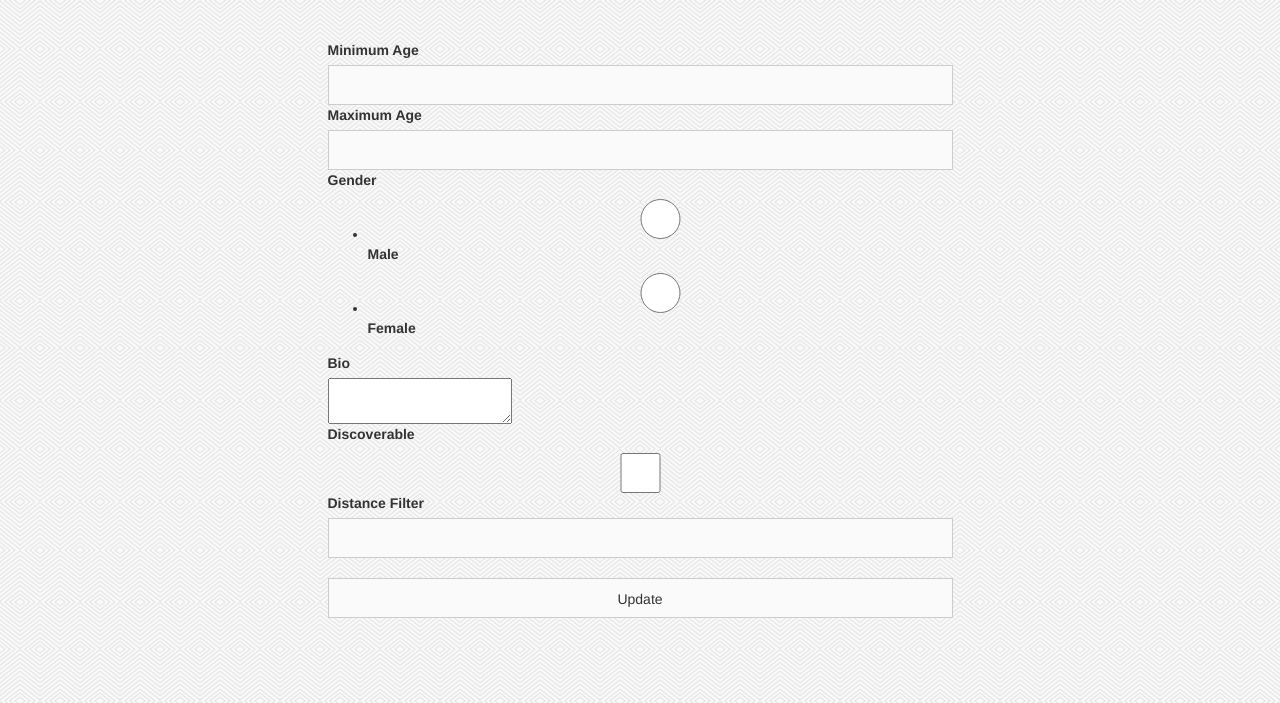
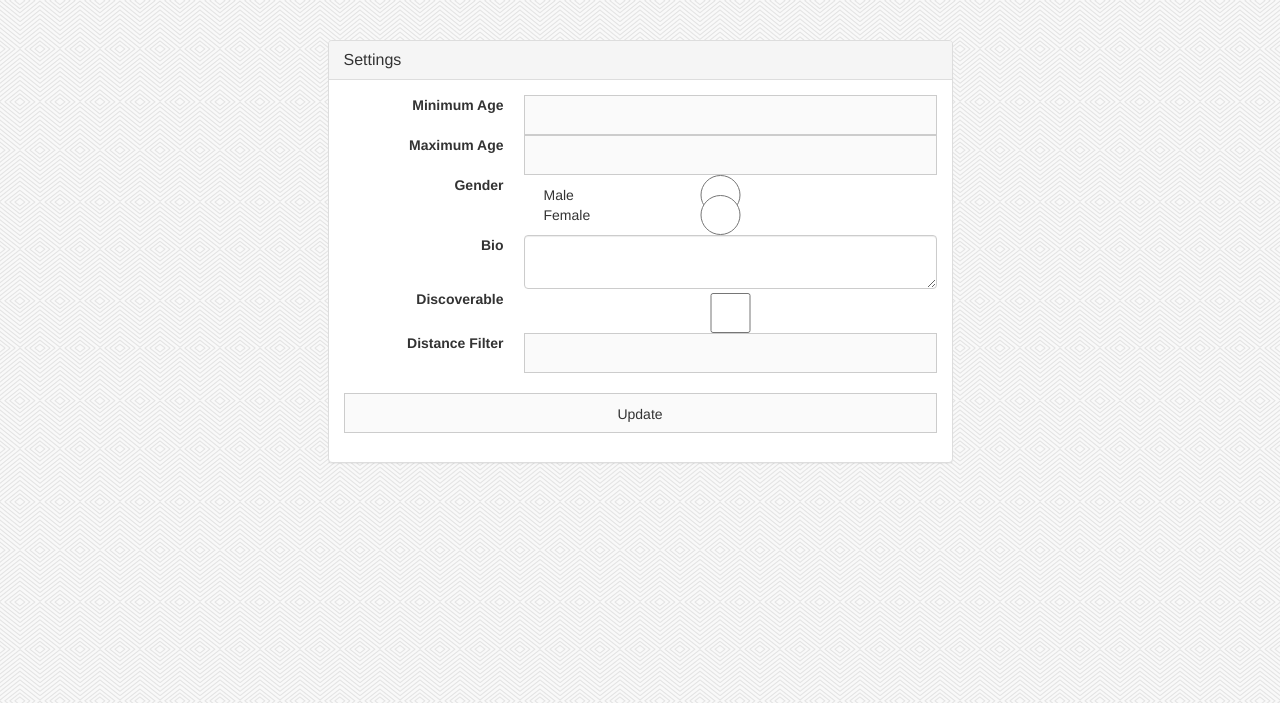
Before and after one commit to harababurel/pynder-iss, a Flask app: template src/templates/settings.html in a window 1280 px wide. Shown: the part 52-755 px from the top of the page. Run offline with Flask 2, Linux system fonts and the light colour scheme; the template is opened without the code that fills it: values that come from a table or form of the project are taken from there, others are empty; some libraries are stand-ins or nearby versions.

Commit message:
Wrote CSS and bootstrap classes for settings, fixed minor bug in form_util.py
Signed-off-by: Robert Iurisniti <iurisnit.robert@gmail.com>

```diff
--- a/src/form_util.py
+++ b/src/form_util.py
@@ -39,7 +39,7 @@ class SettingsForm(Form):
     # interested_in = MultiCheckboxField('Interested in:', choices=[('male', 'Male'), ('female', 'Female')])
     bio = TextAreaField("Bio")
     discoverable = BooleanField("Discoverable")
-    distance_filter = IntegerField("Distance Filter", [validators.data_required(), validators.number_range(min=1, max=50)])
+    distance_filter = IntegerField("Distance Filter", [validators.data_required(), validators.number_range(min=1, max=100)])
 
 
     def set_fields_from_profile(self, profile):
--- a/src/routes.py
+++ b/src/routes.py
@@ -133,6 +133,7 @@ def settings():
     form = SettingsForm(request.form)
     if request.method == 'POST' and form.validate():
         form.set_profile_from_fields(profile)
+        print("=======================CHANGES MADE========================")
     else:
         pass
     form.set_fields_from_profile(profile)
--- /dev/null
+++ b/src/static/settings.css
@@ -0,0 +1,7 @@
+.gender label {
+
+}
+
+.gender input {
+   margin: -10px!important;
+}
--- a/src/templates/base.html
+++ b/src/templates/base.html
@@ -5,6 +5,7 @@
     <link rel="stylesheet" href="/static/login.css">
     <link rel="stylesheet" href="/static/simple-slideshow-styles.css">
     <link rel="stylesheet" href="/static/matches.css">
+    <link rel="stylesheet" href="/static/settings.css">
     <link rel="stylesheet" href="https://maxcdn.bootstrapcdn.com/bootswatch/3.3.7/lumen/bootstrap.min.css">
     <link rel="stylesheet" href="https://maxcdn.bootstrapcdn.com/font-awesome/4.7.0/css/font-awesome.min.css">
     <!-- javascript files -->
--- a/src/templates/settings.html
+++ b/src/templates/settings.html
@@ -5,15 +5,19 @@
     <div class="row">
         <div class="col-md-3"></div>
         <div class="col-md-6">
-      <div class="form-box">
+            <div class="panel panel-default ">
+                <div class="panel-heading">
+                    <h1 class="panel-title">Settings</h1>
+                </div>
+                <div class="panel-body form-box">
                     {% from "_formhelpers.html" import render_field %}
-          <form action="/settings" method="post">
-            <dl>
+                    <form class="" action="/settings" method="post">
+                        <dl class="dl-horizontal">
                             {{ render_field(form.age_min) }}
                             {{ render_field(form.age_max) }}
-                {{ render_field(form.gender) }}
+                            {{ render_field(form.gender, class_="list-unstyled radio gender") }}
                             {#                {{ render_field(form.interested_in) }}#}
-                {{ render_field(form.bio) }}
+                            {{ render_field(form.bio, class_="form-control") }}
                             {{ render_field(form.discoverable) }}
                             {{ render_field(form.distance_filter) }}
                         </dl>
@@ -21,6 +25,7 @@
                     </form>
                 </div>
             </div>
+        </div>
         <div class="col-md-3"></div>
         <div class="col-md-3"></div>
     </div>
```
Lines whose indentation alone changed are shown as unchanged.
